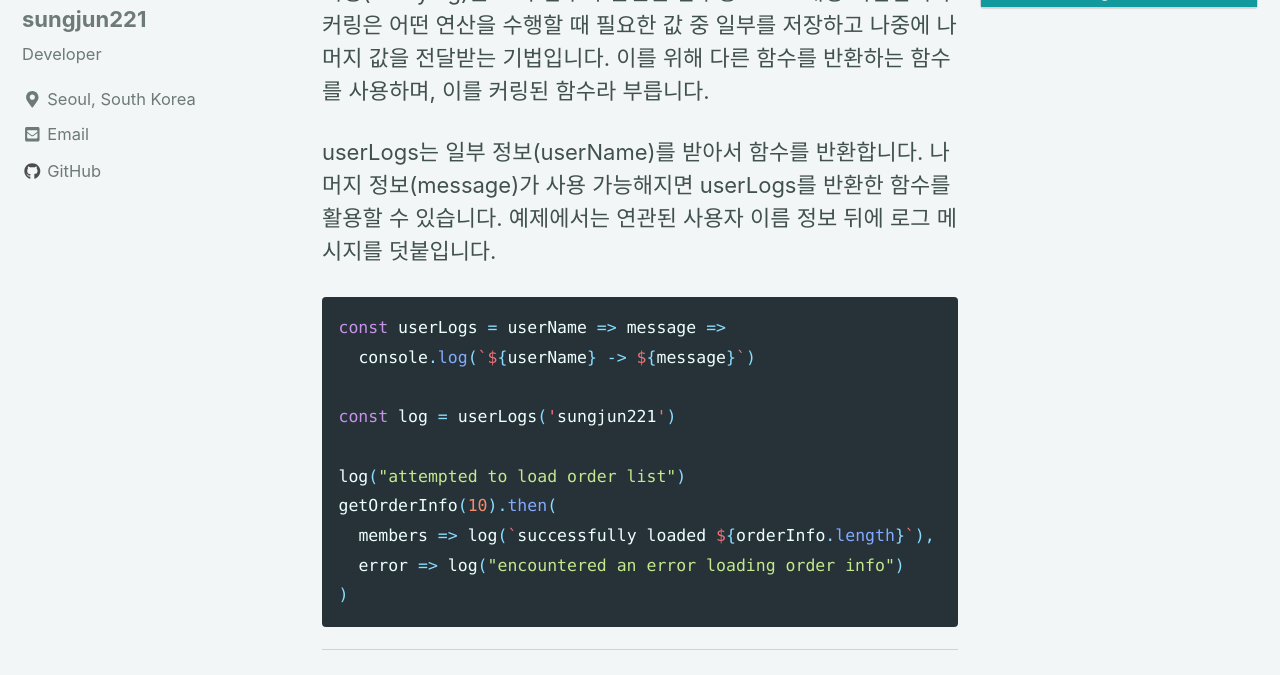
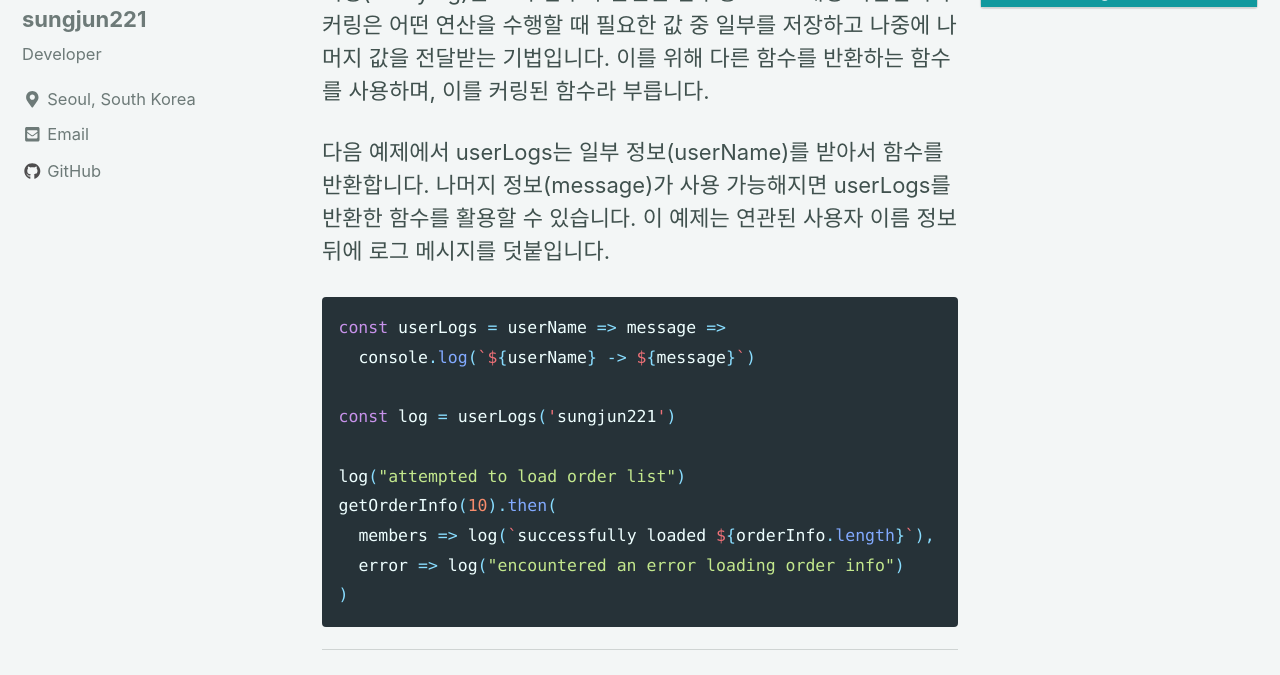
Before and after one commit to sungjun221/sungjun221.github.io, a Jekyll site: the page built from _posts/2018-11-19-ES6-Curring.markdown, in a window 1280 px wide and 900 px high, cut to the strip 225-900 px from the top of the window. Built offline with Jekyll 4.4.1, drawn with Linux system fonts in a browser that asks for light colours; nearby versions of some CDN libraries; comment, search, counter and statistics services are not loaded.

Commit message:
Modified post

```diff
--- a/_posts/2018-11-19-ES6-Curring.markdown
+++ b/_posts/2018-11-19-ES6-Curring.markdown
@@ -9,7 +9,7 @@ toc: true
 
 커링(Currying)은 고차 함수와 관련한 함수형 프로그래밍 기법입니다. 커링은 어떤 연산을 수행할 때 필요한 값 중 일부를 저장하고 나중에 나머지 값을 전달받는 기법입니다. 이를 위해 다른 함수를 반환하는 함수를 사용하며, 이를 커링된 함수라 부릅니다.
 
-userLogs는 일부 정보(userName)를 받아서 함수를 반환합니다. 나머지 정보(message)가 사용 가능해지면 userLogs를 반환한 함수를 활용할 수 있습니다. 예제에서는 연관된 사용자 이름 정보 뒤에 로그 메시지를 덧붙입니다.
+다음 예제에서 userLogs는 일부 정보(userName)를 받아서 함수를 반환합니다. 나머지 정보(message)가 사용 가능해지면 userLogs를 반환한 함수를 활용할 수 있습니다. 이 예제는 연관된 사용자 이름 정보 뒤에 로그 메시지를 덧붙입니다.
 
 ~~~java
 const userLogs = userName => message =>
```
